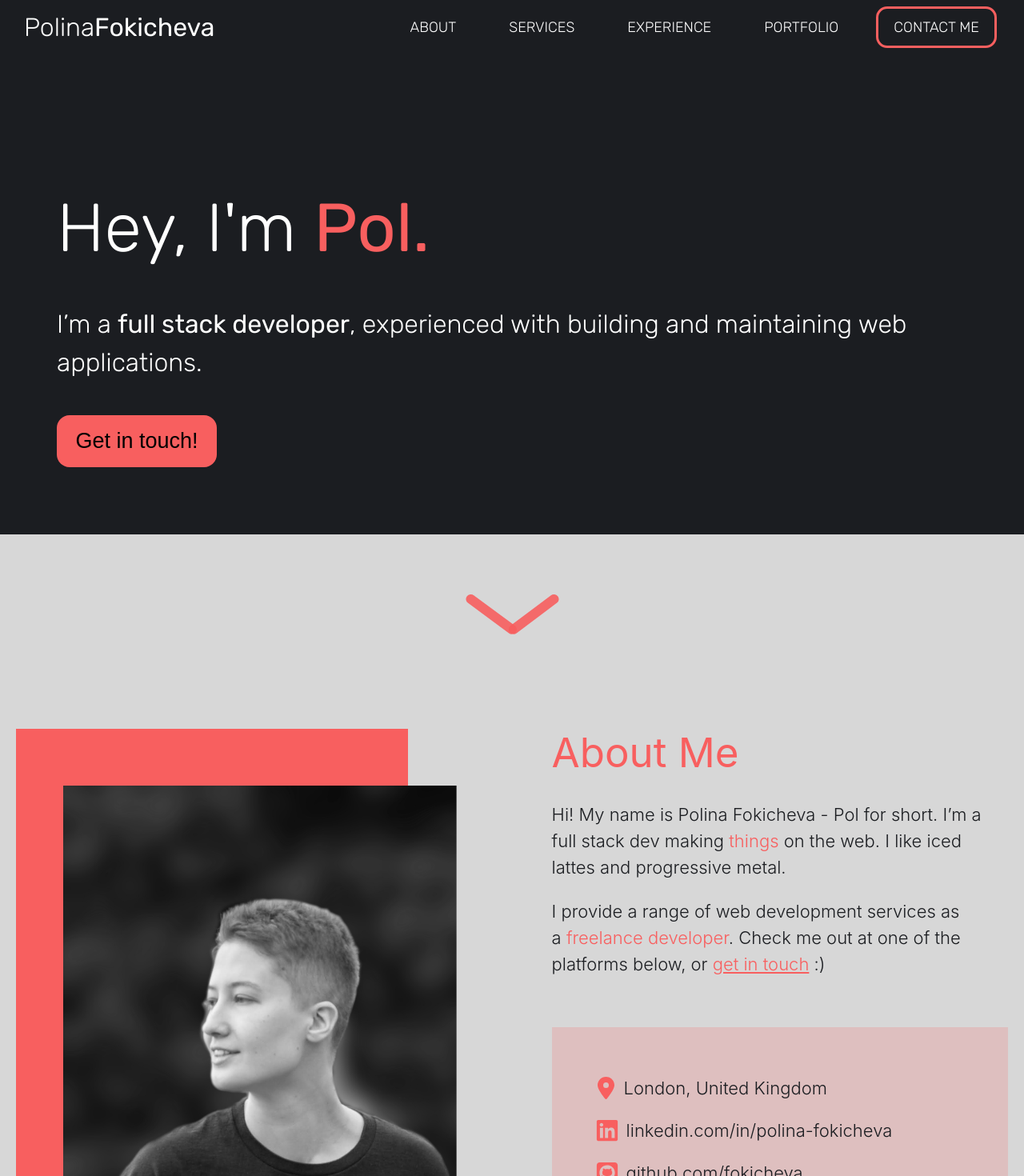
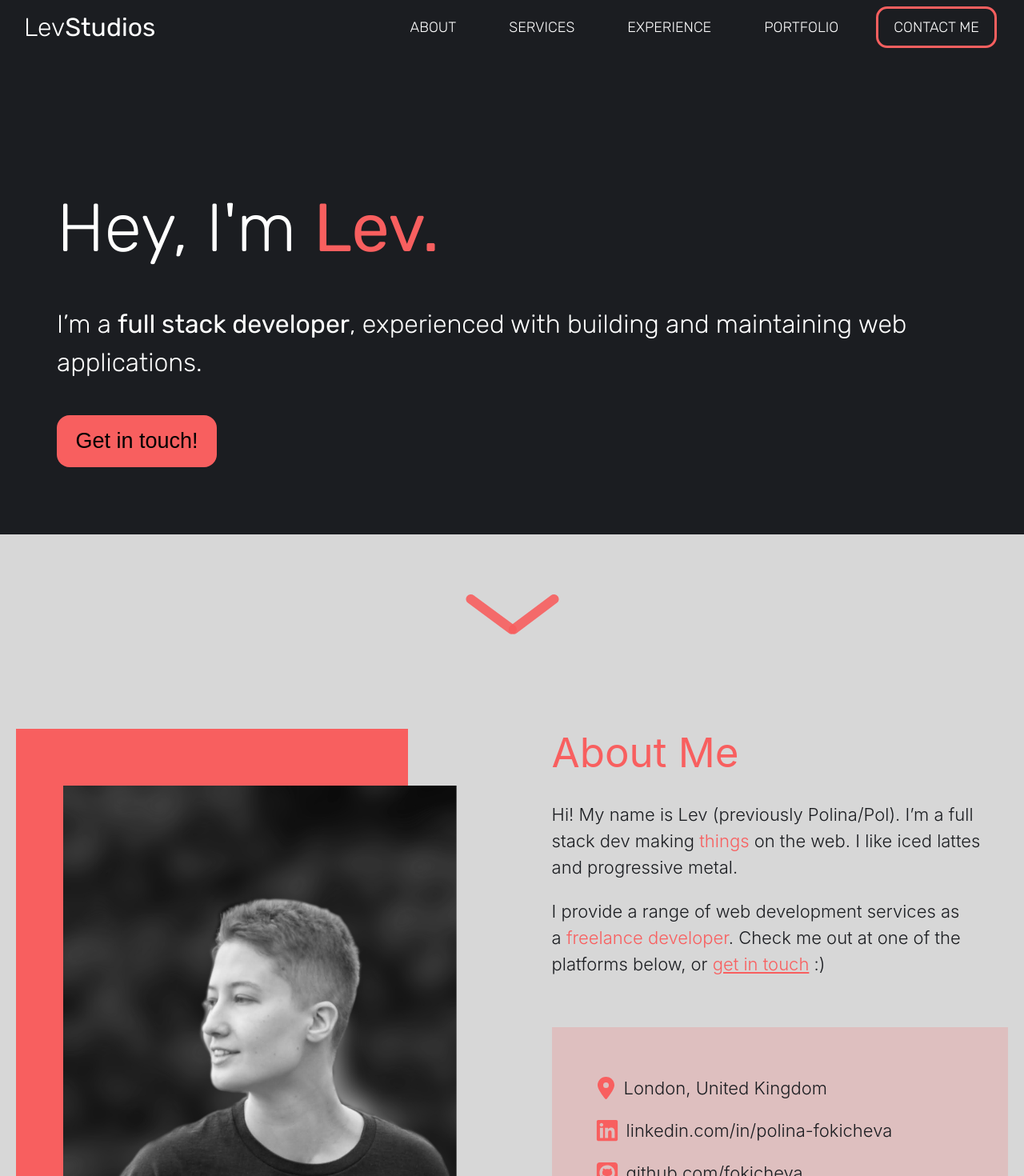
Before and after one commit to fokichev/personal-portfolio, a React (Vite) app: page / in a window 1280 px wide. Shown: the top 1470 px of the page at 80% size. Built offline with nearby package versions, Linux system fonts and the light colour scheme.

Commit message:
Name change + portfolio update
- Social transition go brrr
- Added Klara's site

```diff
--- a/index.html
+++ b/index.html
@@ -4,7 +4,7 @@
     <meta charset="UTF-8" />
     <link rel="icon" type="image/svg+xml" href="/logo.svg" />
     <meta name="viewport" content="width=device-width, initial-scale=1.0" />
-    <title>Pol - Freelance Developer</title>
+    <title>Lev Studios - Web Developer</title>
   </head>
   <body>
     <div id="root"></div>
--- a/placeholder-site/index.html
+++ b/placeholder-site/index.html
@@ -22,7 +22,7 @@
   <section id="links"></section>
 -->
   <div  id="construction">
-    <h1>Hey, my name is <b>Polina</b>!</h1>
+    <h1>Hey, my name is <b>Lev</b>!</h1>
     <h2>I'm building a portfolio website to show off my cool coding stuff.</h2>
     <h3>For repo, visit <a href="https://github.com/fokicheva/personal-portfolio">here</a>.</h3>
     <a href="https://github.com/fokicheva"><img class="social-link" src="images/GitHub-Mark-Light-120px-plus.png"/></a>
--- a/src/components/Navbar.tsx
+++ b/src/components/Navbar.tsx
@@ -28,8 +28,8 @@ const Navbar = (props: NavbarProps) => {
     return (
         <div className="center-content navbar">
             <a className="logo --navbar" href="/">
-                {desktop ? "Polina" : "P"}
-                <b>{desktop ? "Fokicheva" : "F"}</b>
+                {desktop ? "Lev" : "L"}
+                <b>{desktop ? "Studios" : "S"}</b>
             </a>
             {
                 !desktop && (
--- a/src/pages/AboutMePage.tsx
+++ b/src/pages/AboutMePage.tsx
@@ -75,7 +75,7 @@ const TextSection = () => {
             <h2>About Me</h2>
             <div className="about-me-text">
                 <p>
-                    Hi! My name is Polina Fokicheva - Pol for short.
+                    Hi! My name is Lev (previously Polina/Pol).
                     I’m a full stack dev making <a href="#portfolio">things</a> on the web.
                     I like iced lattes and progressive metal.
                 </p>
--- a/src/pages/Footer.tsx
+++ b/src/pages/Footer.tsx
@@ -40,7 +40,7 @@ const Footer = (props: FooterProps) => {
 
 const Logo = () => (
     <a className="logo --footer" href="/">
-        Polina<b>Fokicheva</b>
+        Lev<b>Studios</b>
     </a>
 )
 
--- a/src/pages/PortfolioPage.tsx
+++ b/src/pages/PortfolioPage.tsx
@@ -6,9 +6,29 @@ import WordCloudThumb from "../assets/images/portfolio_thumbs/word_cloud.png";
 import WordCloudThumbColor from "../assets/images/portfolio_thumbs/word_cloud-color.png";
 import PortfolioWebsiteThumb from "../assets/images/portfolio_thumbs/portfolio_website.png";
 import PortfolopWebsiteThumbColor from "../assets/images/portfolio_thumbs/portfolio_website-color.png";
+import KlaraSiteThumb from "../assets/images/portfolio_thumbs/klara_site.png";
+import KlaraSiteThumbColor from "../assets/images/portfolio_thumbs/klara_site-color.png";
 import { useState } from "react";
 
 const PORTFOLIO_MAP = [
+    {
+        key: "klara_site",
+        title: "Artist Portfolio",
+        langs: "React - SASS",
+        description: "A portfolio website for Klara Fokicheva, a London based artist.",
+        img: KlaraSiteThumb,
+        imgColor: KlaraSiteThumbColor,
+        link: "https://klarafokicheva.com"
+    },
+    {
+        key: "portfolio_website",
+        title: "Personal Website",
+        langs: "React - SASS",
+        description: "A personal website and portfolio to display my projects and resume. Coded in React and SASS. Responsive design between mobile, tablet and desktop.",
+        img: PortfolioWebsiteThumb,
+        imgColor: PortfolopWebsiteThumbColor,
+        link: "https://github.com/fokicheva/personal-portfolio"
+    },
     {
         key: "pixel_island",
         title: "Pixel Island",
@@ -27,15 +47,6 @@ const PORTFOLIO_MAP = [
         imgColor: WordCloudThumbColor,
         link: "https://github.com/fokicheva/Twitter_Word_Cloud"
     },
-    {
-        key: "portfolio_website",
-        title: "Personal Website",
-        langs: "React - SASS",
-        description: "A personal website and portfolio to display my projects and resume. Coded in React and SASS. Responsive design between mobile, tablet and desktop.",
-        img: PortfolioWebsiteThumb,
-        imgColor: PortfolopWebsiteThumbColor,
-        link: "https://github.com/fokicheva/personal-portfolio"
-    }
 ] as PortfolioType[];
 
 const PortfolioPage = () => {
--- a/src/pages/TitlePage.tsx
+++ b/src/pages/TitlePage.tsx
@@ -22,7 +22,7 @@ const TitlePage = (props: TitlePageProps) => {
         <div className="title-page">
             <div className="center-content title-page-top">
                 <h1>
-                    Hey, I'm <span className="accent"><b>Pol.</b></span>
+                    Hey, I'm <span className="accent"><b>Lev.</b></span>
                 </h1>
                 <h3>
                     I’m a <b>full stack developer</b>, experienced with building and maintaining web applications.
```
Also changed, not shown: src/assets/images/portfolio_thumbs/klara_site-color.png (added), src/assets/images/portfolio_thumbs/klara_site.png (added).
